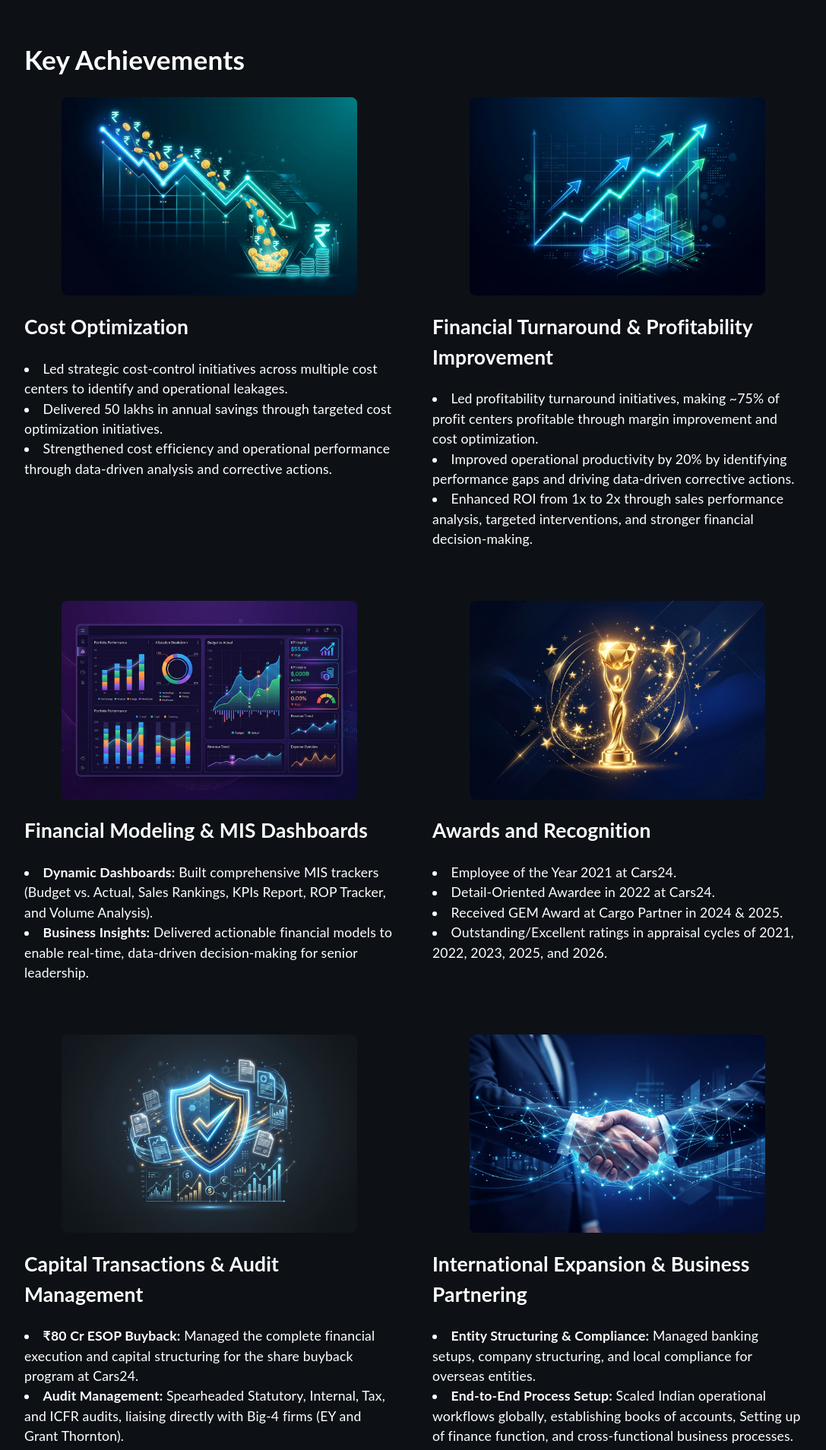
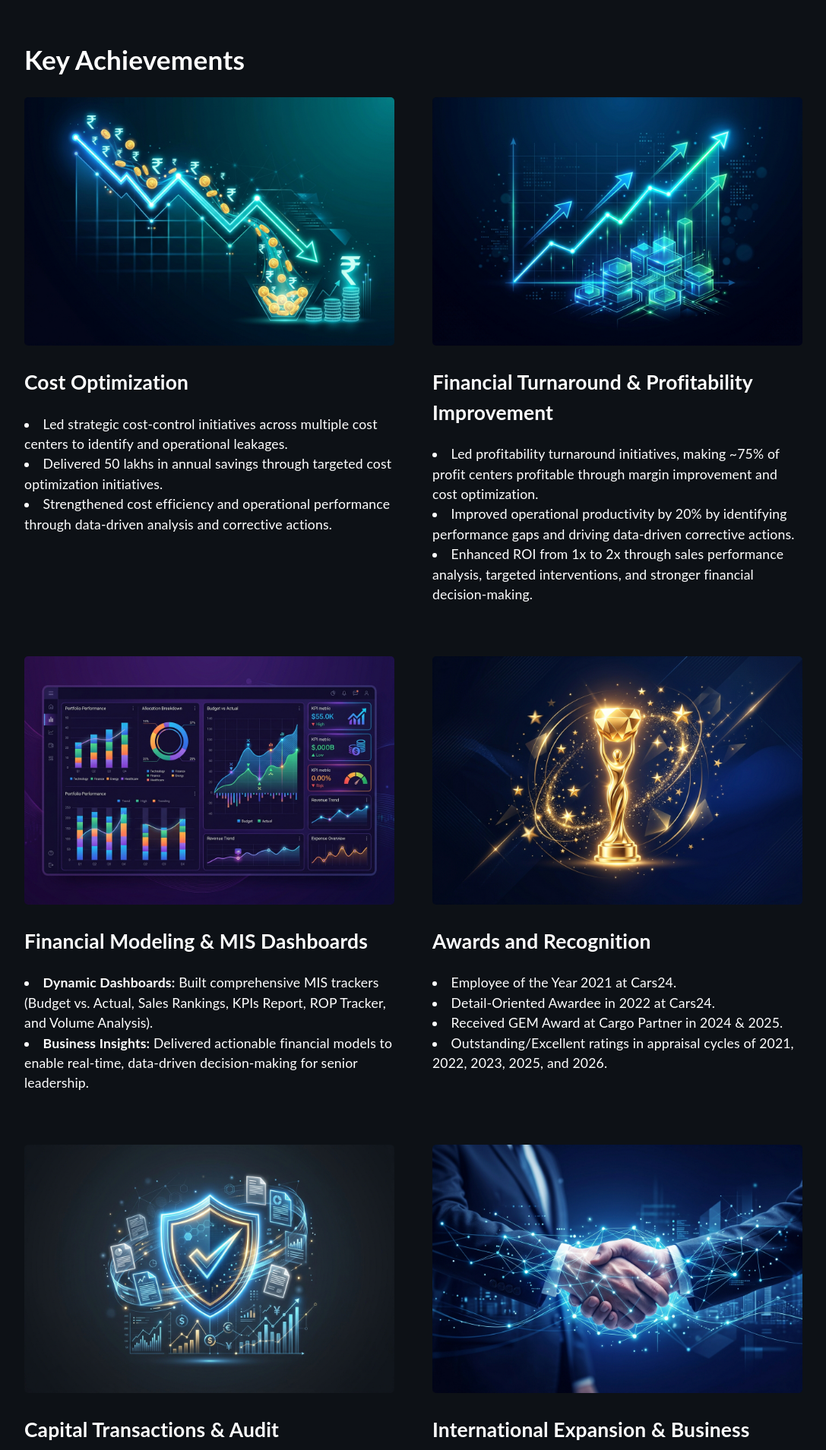
Before and after one commit to Ashishpandla07/Portfolio, a React (Create React App) app: page / in a window 1280 px wide. Shown: the part 5180-7089 px from the top of the page at 76% size, without its empty margins (96-1183 px from the left). Built offline with nearby package versions, Linux system fonts and the light colour scheme.

Commit message:
Revert "Reduce Key Achievements images size from 100% to 80% and center neatly"
This reverts commit 2601bd755413c9400ede2bf99f598238ca756385.

```diff
--- a/src/assets/styles/Project.scss
+++ b/src/assets/styles/Project.scss
@@ -21,16 +21,13 @@
 }
 
 .zoom {
-    display: block;
-    width: 80%;
-    max-width: 80%;
-    border-radius: 8px;
-    transition: transform .2s ease;
-    margin: 0 auto 18px auto;
+    border-radius: 5px;
+    transition: transform .2s;
+    margin: 0 auto;
 }
 
 .zoom:hover {
-    transform: scale(1.04);
+    transform: scale(1.05);
 }
 
 @media screen {
--- a/src/components/Project.tsx
+++ b/src/components/Project.tsx
@@ -13,7 +13,7 @@ function Project() {
             <h1>Key Achievements</h1>
             <div className="projects-grid">
                 <div className="project">
-                    <img src={costOptimization} className="zoom" alt="Cost Optimization" width="80%" />
+                    <img src={costOptimization} className="zoom" alt="Cost Optimization" width="100%" />
                     <h2>Cost Optimization</h2>
                     <p>
                         <li>Led strategic cost-control initiatives across multiple cost centers to identify and operational leakages.</li>
@@ -22,7 +22,7 @@ function Project() {
                     </p>
                 </div>
                 <div className="project">
-                    <img src={financialGrowth} className="zoom" alt="Profitability Turnaround" width="80%" />
+                    <img src={financialGrowth} className="zoom" alt="Profitability Turnaround" width="100%" />
                     <h2>Financial Turnaround & Profitability Improvement</h2>
                     <p>
                         <li>Led profitability turnaround initiatives, making ~75% of profit centers profitable through margin improvement and cost optimization.</li>
@@ -31,7 +31,7 @@ function Project() {
                     </p>
                 </div>
                 <div className="project">
-                    <img src={financeDashboard} className="zoom" alt="MIS Dashboards" width="80%" />
+                    <img src={financeDashboard} className="zoom" alt="MIS Dashboards" width="100%" />
                     <h2>Financial Modeling & MIS Dashboards</h2>
                     <p>
                         <li><strong>Dynamic Dashboards:</strong> Built comprehensive MIS trackers (Budget vs. Actual, Sales Rankings, KPIs Report, ROP Tracker, and Volume Analysis).</li>
@@ -39,7 +39,7 @@ function Project() {
                     </p>
                 </div>
                 <div className="project">
-                    <img src={achievementAward} className="zoom" alt="Employee of the Year" width="80%" />
+                    <img src={achievementAward} className="zoom" alt="Employee of the Year" width="100%" />
                     <h2>Awards and Recognition</h2>
                     <p>
                         <li> Employee of the Year 2021 at Cars24.</li>
@@ -49,7 +49,7 @@ function Project() {
                     </p>
                 </div>
                 <div className="project">
-                    <img src={auditCompliance} className="zoom" alt="Audit & Compliance" width="80%" />
+                    <img src={auditCompliance} className="zoom" alt="Audit & Compliance" width="100%" />
                     <h2>Capital Transactions & Audit Management</h2>
                     <p>
                         <li> <strong>₹80 Cr ESOP Buyback:</strong> Managed the complete financial execution and capital structuring for the share buyback program at Cars24.</li>
@@ -58,7 +58,7 @@ function Project() {
                     </p>
                 </div>
                 <div className="project">
-                    <img src={businessPartnering} className="zoom" alt="Business Partnering" width="80%" />
+                    <img src={businessPartnering} className="zoom" alt="Business Partnering" width="100%" />
                     <h2>International Expansion & Business Partnering</h2>
                     <p>
                         <li> <strong>Entity Structuring & Compliance:</strong> Managed banking setups, company structuring, and local compliance for overseas entities.</li>
```
